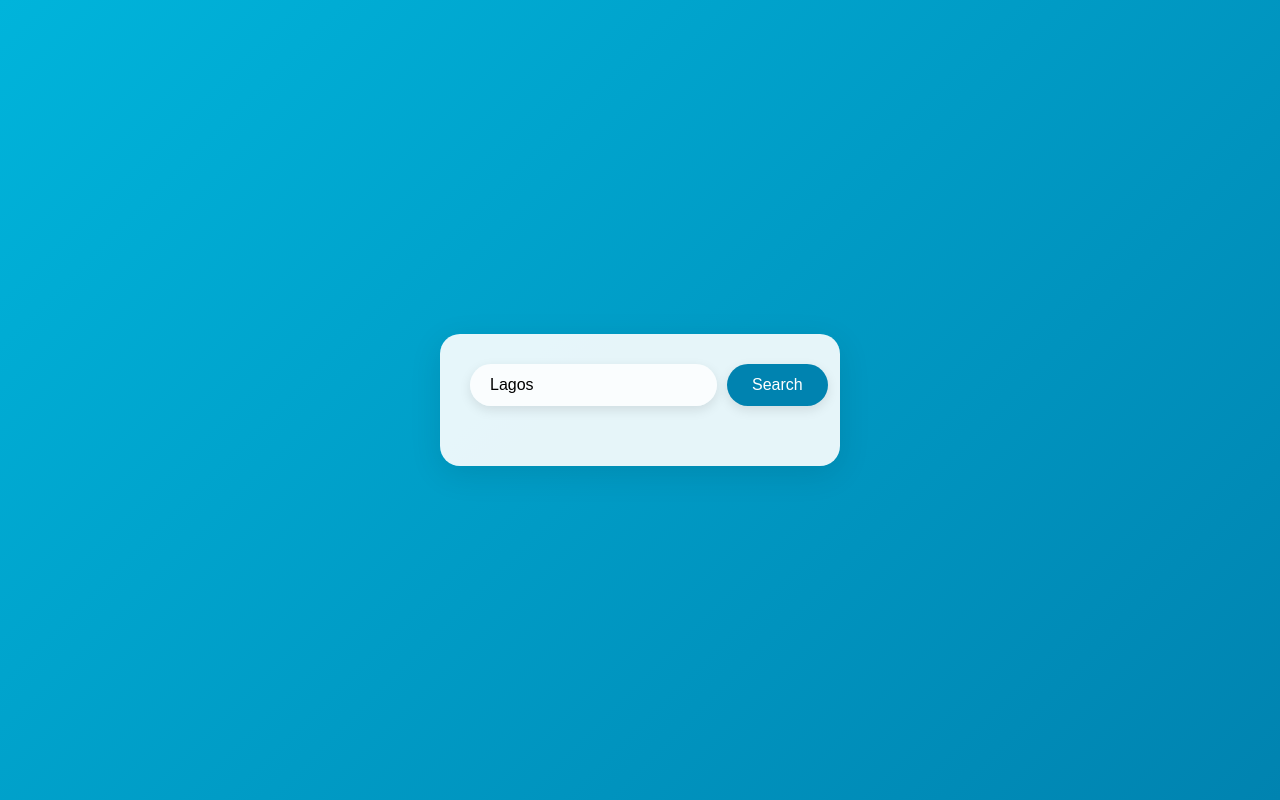
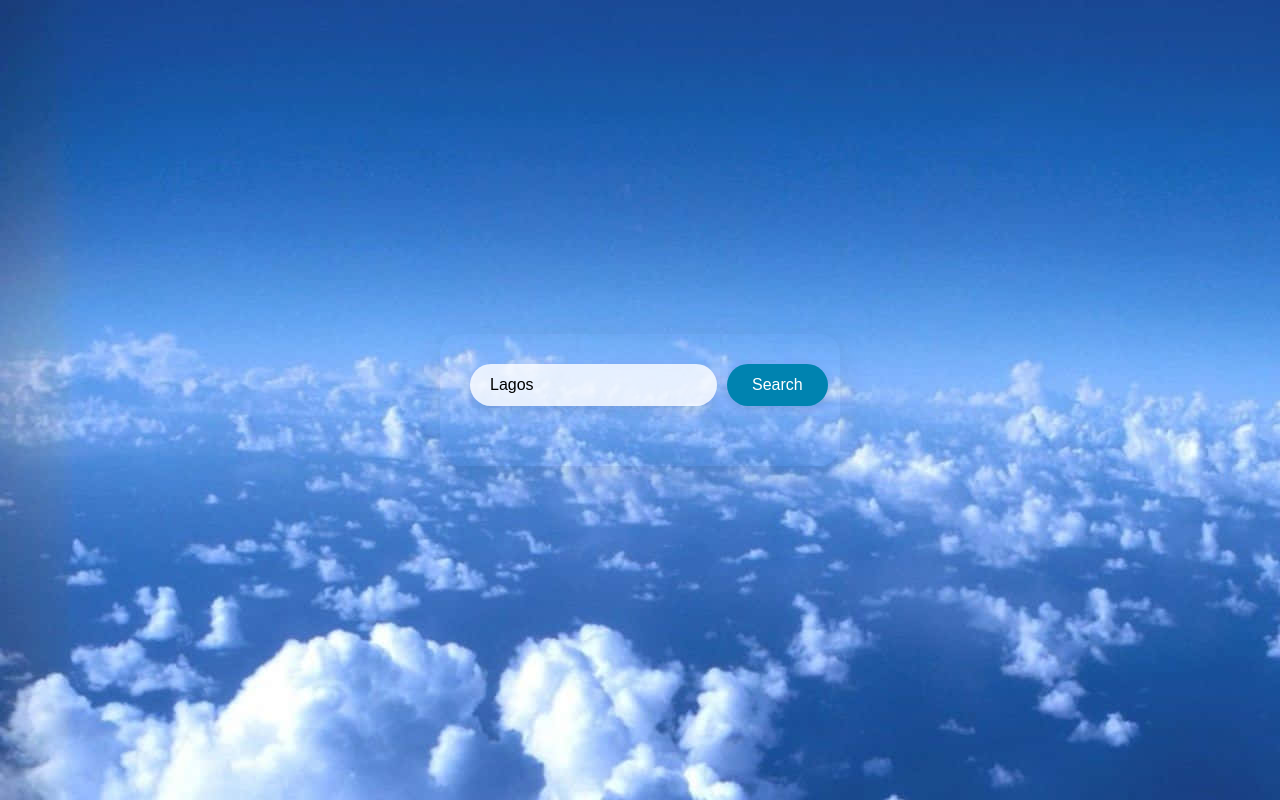
Before and after one commit to EDENI-JOEL/weather, a React (Create React App) app: page / in a window 1280 px wide. Built offline with nearby package versions, Linux system fonts and the light colour scheme.

Commit message:
background image

```diff
--- a/src/WeatherApp.css
+++ b/src/WeatherApp.css
@@ -6,7 +6,7 @@
   }
 
   body {
-    background: linear-gradient(135deg, #00b4db, #0083b0);
+    background: url(../public/Background.jpg);
     min-height: 100vh;
     display: flex;
     justify-content: center;
@@ -15,7 +15,7 @@
   }
 
   .weather-card {
-    background: rgba(255, 255, 255, 0.9);
+    background: rgba(255, 255, 255, 0.8s);
     border-radius: 20px;
     padding: 30px;
     width: 100%;
@@ -169,7 +169,6 @@
     font-weight: bold;
   }
 
-  /* Forecast Section */
   .forecast-section {
     margin-top: 25px;
     padding: 20px;
```
Also changed, not shown: public/Background.jpg (added).
